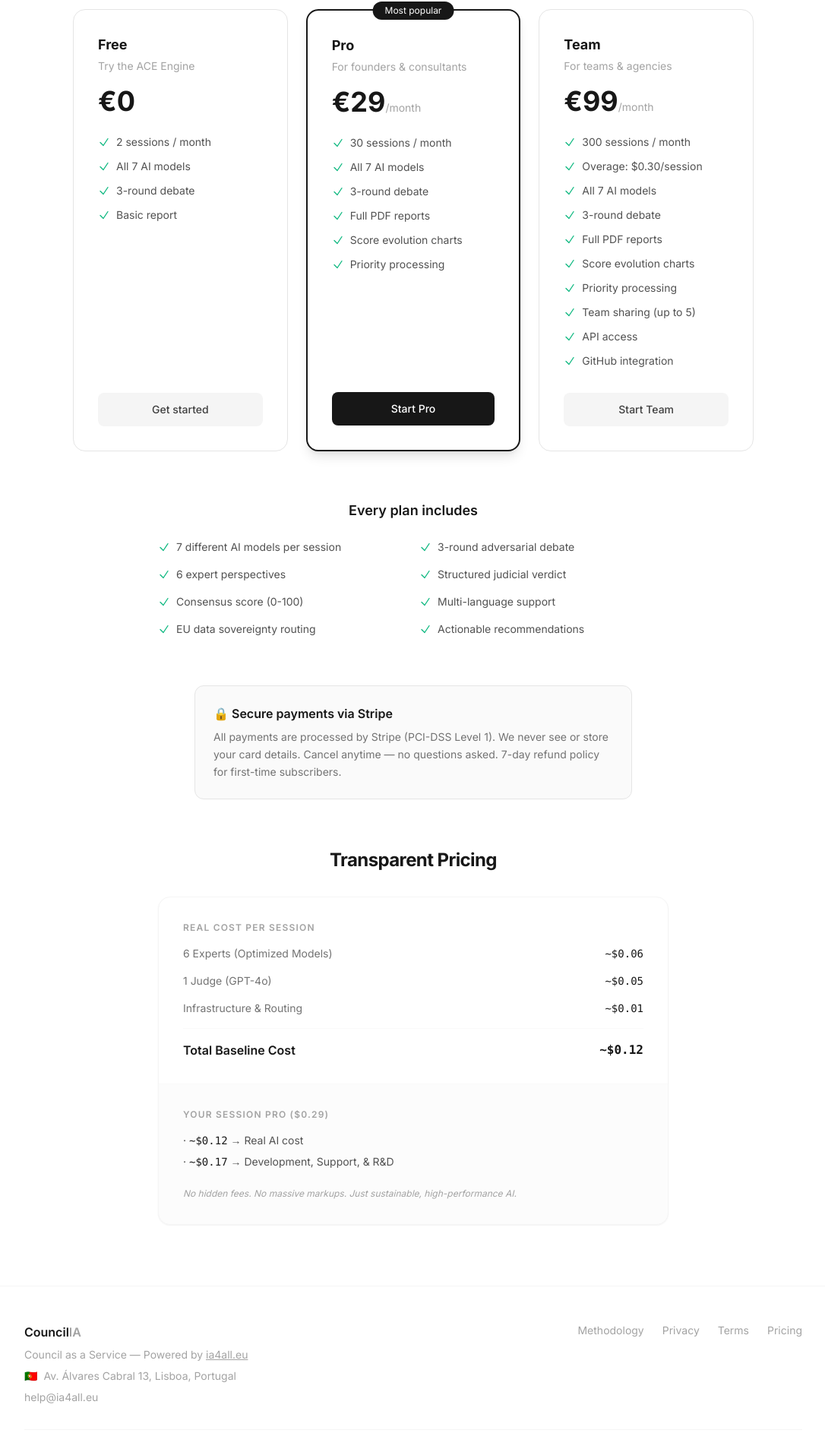
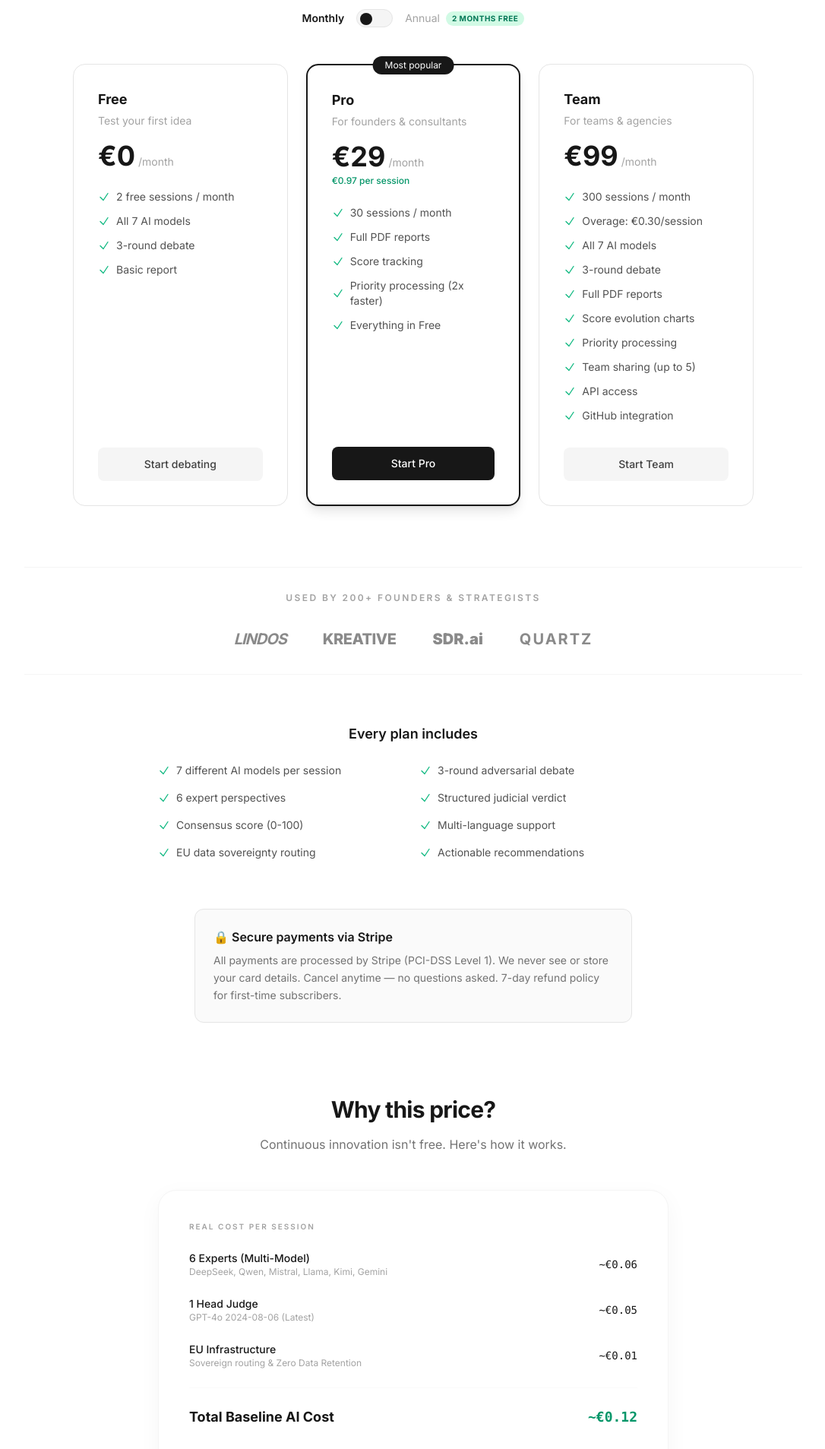
Before and after one commit to negraodenio/council, a Next.js app: page /pricing in a window 1280 px wide. Shown: the part 300-2207 px from the top of the page at 76% size, without its empty margins (96-1182 px from the left). Built offline with nearby package versions, Linux system fonts and the light colour scheme; no server answers.

Commit message:
feat: complete pricing refinement per senior review (EUR, 30 sessions, transparency, FAQ, guarantee)

```diff
--- a/src/app/page.tsx
+++ b/src/app/page.tsx
@@ -398,10 +398,10 @@ export default function Home() {
                             </span>
                             <h3 className="font-semibold mb-1">Pro</h3>
                             <div className="text-3xl font-bold mb-6">
-                                $29<span className="text-lg text-neutral-400 font-normal">/mo</span>
+                                €29<span className="text-lg text-neutral-400 font-normal">/mo</span>
                             </div>
                             <ul className="space-y-3 text-sm text-neutral-500 mb-8">
-                                <li>{"✓"} 100 sessions / month</li>
+                                <li>{"✓"} 30 sessions / month</li>
                                 <li>{"✓"} Live debate streaming</li>
                                 <li>{"✓"} Interject mid-debate</li>
                                 <li>{"✓"} Full transcript export</li>
@@ -416,11 +416,11 @@ export default function Home() {
                         <div className="bg-white p-8 rounded-xl border border-neutral-200">
                             <h3 className="font-semibold mb-1">Team</h3>
                             <div className="text-3xl font-bold mb-6">
-                                $99<span className="text-lg text-neutral-400 font-normal">/mo</span>
+                                €99<span className="text-lg text-neutral-400 font-normal">/mo</span>
                             </div>
                             <ul className="space-y-3 text-sm text-neutral-500 mb-8">
                                 <li>{"✓"} 300 sessions / month</li>
-                                <li>{"✓"} Overage: $0.30/session</li>
+                                <li>{"✓"} Overage: €0.30/session</li>
                                 <li>{"✓"} Team collaboration</li>
                                 <li>{"✓"} Custom personas</li>
                                 <li>{"✓"} EU data sovereignty</li>
--- a/src/app/pricing/PricingCards.tsx
+++ b/src/app/pricing/PricingCards.tsx
@@ -7,14 +7,14 @@ const plans = [
         name: "Free",
         price: "0",
         period: "",
-        description: "Try the ACE Engine",
+        description: "Test your first idea",
         features: [
-            "2 sessions / month",
+            "2 free sessions / month",
             "All 7 AI models",
             "3-round debate",
             "Basic report",
         ],
-        cta: "Get started",
+        cta: "Start debating",
         href: "/login",
         highlighted: false,
         priceId: null,
@@ -23,14 +23,14 @@ const plans = [
         name: "Pro",
         price: "29",
         period: "/month",
+        unitPrice: "€0.97 per session",
         description: "For founders & consultants",
         features: [
             "30 sessions / month",
-            "All 7 AI models",
-            "3-round debate",
             "Full PDF reports",
-            "Score evolution charts",
-            "Priority processing",
+            "Score tracking",
+            "Priority processing (2x faster)",
+            "Everything in Free",
         ],
         cta: "Start Pro",
         href: null,
@@ -44,7 +44,7 @@ const plans = [
         description: "For teams & agencies",
         features: [
             "300 sessions / month",
-            "Overage: $0.30/session",
+            "Overage: €0.30/session",
             "All 7 AI models",
             "3-round debate",
             "Full PDF reports",
@@ -63,6 +63,13 @@ const plans = [
 
 export function PricingCards() {
     const [loading, setLoading] = useState<string | null>(null);
+    const [isAnnual, setIsAnnual] = useState(false);
+
+    const activePlans = plans.map(plan => ({
+        ...plan,
+        displayPrice: isAnnual ? Math.round(parseInt(plan.price) * 0.8) : plan.price,
+        period: isAnnual ? "/month (billed annually)" : "/month"
+    }));
 
     async function handleCheckout(priceId: string, planName: string) {
         setLoading(planName);
@@ -86,8 +93,26 @@ export function PricingCards() {
     }
 
     return (
+        <div className="space-y-12">
+            {/* Toggle */}
+            <div className="flex items-center justify-center gap-4">
+                <span className={`text-sm ${!isAnnual ? "text-neutral-900 font-semibold" : "text-neutral-400"}`}>Monthly</span>
+                <button
+                    onClick={() => setIsAnnual(!isAnnual)}
+                    className="relative w-12 h-6 rounded-full bg-neutral-100 border border-neutral-200 transition-colors focus:outline-none"
+                >
+                    <div className={`absolute top-1 left-1 w-4 h-4 rounded-full bg-neutral-900 transition-transform ${isAnnual ? "translate-x-6" : ""}`} />
+                </button>
+                <div className="flex items-center gap-2">
+                    <span className={`text-sm ${isAnnual ? "text-neutral-900 font-semibold" : "text-neutral-400"}`}>Annual</span>
+                    <span className="bg-emerald-100 text-emerald-700 text-[10px] font-bold px-2 py-0.5 rounded-full uppercase tracking-wider">
+                        2 Months free
+                    </span>
+                </div>
+            </div>
+
             <div className="grid grid-cols-1 md:grid-cols-3 gap-6 max-w-4xl mx-auto">
-            {plans.map((plan) => (
+                {activePlans.map((plan) => (
                     <div
                         key={plan.name}
                         className={`rounded-2xl p-8 text-left flex flex-col ${plan.highlighted
@@ -105,8 +130,15 @@ export function PricingCards() {
                         <p className="text-sm text-neutral-400 mb-4">{plan.description}</p>
 
                         <div className="mb-6">
-                        <span className="text-4xl font-bold">{"\u20AC"}{plan.price}</span>
+                            <div className="flex items-baseline gap-1">
+                                <span className="text-4xl font-bold">{"\u20AC"}{plan.displayPrice}</span>
                                 <span className="text-neutral-400 text-sm">{plan.period}</span>
+                            </div>
+                            {plan.unitPrice && (
+                                <div className="text-xs text-emerald-600 font-medium mt-1">
+                                    {plan.unitPrice}
+                                </div>
+                            )}
                         </div>
 
                         <ul className="space-y-3 mb-8 flex-1">
@@ -145,5 +177,6 @@ export function PricingCards() {
                     </div>
                 ))}
             </div>
+        </div>
     );
 }
--- a/src/app/pricing/page.tsx
+++ b/src/app/pricing/page.tsx
@@ -37,6 +37,20 @@ export default function PricingPage() {
 
                     <PricingCards />
 
+                    {/* Social Proof */}
+                    <div className="mt-20 py-8 border-y border-neutral-100">
+                        <p className="text-xs uppercase tracking-[0.2em] text-neutral-400 font-semibold mb-8">
+                            Used by 200+ founders & strategists
+                        </p>
+                        <div className="flex flex-wrap justify-center gap-x-12 gap-y-8 grayscale opacity-50">
+                            {/* SVG Logos would go here, using placeholders for now */}
+                            <div className="font-bold text-neutral-900 text-xl tracking-tighter italic">LINDOS</div>
+                            <div className="font-extrabold text-neutral-900 text-xl tracking-tight">KREATIVE</div>
+                            <div className="font-black text-neutral-900 text-xl">SDR.ai</div>
+                            <div className="font-bold text-neutral-900 text-xl tracking-widest">QUARTZ</div>
+                        </div>
+                    </div>
+
                     <div className="mt-16 max-w-2xl mx-auto">
                         <h2 className="font-semibold text-lg mb-6">Every plan includes</h2>
                         <div className="grid grid-cols-1 md:grid-cols-2 gap-4 text-left text-sm">
@@ -61,38 +75,82 @@ export default function PricingPage() {
                     </div>
 
                     {/* TRANSPARENT PRICING */}
-                    <div className="mt-16 max-w-2xl mx-auto text-left">
-                        <h2 className="text-2xl font-bold tracking-tight mb-8 text-center">Transparent Pricing</h2>
-                        <div className="bg-white rounded-2xl border border-neutral-100 overflow-hidden shadow-sm">
-                            <div className="p-8 border-b border-neutral-50">
-                                <h3 className="font-semibold mb-4 text-neutral-400 uppercase text-xs tracking-widest">Real cost per session</h3>
-                                <div className="space-y-4">
+                    <div className="mt-24 max-w-2xl mx-auto text-left">
+                        <div className="text-center mb-12">
+                            <h2 className="text-3xl font-bold tracking-tight mb-4">Why this price?</h2>
+                            <p className="text-neutral-500">Continuous innovation isn{"'"}t free. Here{"'"}s how it works.</p>
+                        </div>
+
+                        <div className="bg-white rounded-3xl border border-neutral-100 overflow-hidden shadow-[0_8px_30px_rgb(0,0,0,0.04)]">
+                            <div className="p-10 border-b border-neutral-50">
+                                <h3 className="font-semibold mb-6 text-neutral-400 uppercase text-[10px] tracking-[0.2em]">Real cost per session</h3>
+                                <div className="space-y-6">
                                     <div className="flex justify-between items-center text-sm">
-                                        <span className="text-neutral-500">6 Experts (Optimized Models)</span>
-                                        <span className="font-mono text-neutral-900">~$0.06</span>
+                                        <div className="flex flex-col">
+                                            <span className="text-neutral-900 font-medium">6 Experts (Multi-Model)</span>
+                                            <span className="text-neutral-400 text-xs text-[10px]">DeepSeek, Qwen, Mistral, Llama, Kimi, Gemini</span>
+                                        </div>
+                                        <span className="font-mono text-neutral-900">~€0.06</span>
                                     </div>
                                     <div className="flex justify-between items-center text-sm">
-                                        <span className="text-neutral-500">1 Judge (GPT-4o)</span>
-                                        <span className="font-mono text-neutral-900">~$0.05</span>
+                                        <div className="flex flex-col">
+                                            <span className="text-neutral-900 font-medium">1 Head Judge</span>
+                                            <span className="text-neutral-400 text-xs text-[10px]">GPT-4o 2024-08-06 (Latest)</span>
+                                        </div>
+                                        <span className="font-mono text-neutral-900">~€0.05</span>
                                     </div>
                                     <div className="flex justify-between items-center text-sm">
-                                        <span className="text-neutral-500">Infrastructure & Routing</span>
-                                        <span className="font-mono text-neutral-900">~$0.01</span>
+                                        <div className="flex flex-col">
+                                            <span className="text-neutral-900 font-medium">EU Infrastructure</span>
+                                            <span className="text-neutral-400 text-xs text-[10px]">Sovereign routing & Zero Data Retention</span>
+                                        </div>
+                                        <span className="font-mono text-neutral-900">~€0.01</span>
                                     </div>
-                                    <div className="pt-4 border-t border-neutral-50 flex justify-between items-center">
-                                        <span className="font-semibold">Total Baseline Cost</span>
-                                        <span className="font-mono font-bold">~$0.12</span>
+                                    <div className="pt-6 border-t border-neutral-50 flex justify-between items-center">
+                                        <span className="font-bold text-lg">Total Baseline AI Cost</span>
+                                        <span className="font-mono font-bold text-lg text-emerald-600">~€0.12</span>
                                     </div>
                                 </div>
                             </div>
-                            <div className="p-8 bg-neutral-50/50">
-                                <h3 className="font-semibold mb-4 text-neutral-400 uppercase text-xs tracking-widest">Your session Pro ($0.29)</h3>
-                                <div className="space-y-2 text-sm">
-                                    <p className="text-neutral-600">{"·"} <span className="font-mono text-neutral-900">~$0.12</span> → Real AI cost</p>
-                                    <p className="text-neutral-600">{"·"} <span className="font-mono text-neutral-900">~$0.17</span> → Development, Support, & R&D</p>
+                            <div className="p-10 bg-neutral-50/50">
+                                <h3 className="font-semibold mb-6 text-neutral-400 uppercase text-[10px] tracking-[0.2em]">Pro Efficiency (€0.97/session)</h3>
+                                <div className="space-y-4 text-sm leading-relaxed">
+                                    <p className="text-neutral-600">{"·"} <span className="font-mono text-neutral-900 font-semibold">~€0.12</span> → Direct AI compute pass-through.</p>
+                                    <p className="text-neutral-600">{"·"} <span className="font-mono text-neutral-900 font-semibold">~€0.85</span> → Used for continuous R&D, human support, and infrastructure maintenance.</p>
                                 </div>
-                                <p className="mt-6 text-xs text-neutral-400 italic">No hidden fees. No massive markups. Just sustainable, high-performance AI.</p>
+                                <div className="mt-8 flex items-center justify-between p-4 bg-white rounded-2xl border border-neutral-100">
+                                    <div className="flex items-center gap-3">
+                                        <span className="text-xl">🛡️</span>
+                                        <p className="text-xs text-neutral-500 font-medium">No hidden fees. No massive markups.</p>
+                                    </div>
+                                    <div className="flex items-center gap-1.5 px-3 py-1 bg-neutral-900 text-white rounded-full scale-90 origin-right">
+                                        <span className="text-[10px] font-bold uppercase tracking-wider">7-DAY REFUND</span>
+                                    </div>
+                                </div>
                             </div>
+                        </div>
+                    </div>
+
+                    {/* FAQ */}
+                    <div className="mt-24 max-w-2xl mx-auto text-left">
+                        <h2 className="text-3xl font-bold tracking-tight mb-12 text-center">Frequently Asked Questions</h2>
+                        <div className="space-y-8">
+                            <FAQItem
+                                q="What counts as 1 session?"
+                                a="A session is a full debate loop: Language detection + 6 experts (Round 1) + Adversarial challenge (Round 2) + Defense/Synthesis (Round 3) + Final Judicial Verdict. It includes all AI model calls involved."
+                            />
+                            <FAQItem
+                                q="Is my data used for training?"
+                                a="No. We use Zero Data Retention (ZDR) APIs for all EU-sensitive routing. Your ideas and debates remain yours and are never used to train future AI models."
+                            />
+                            <FAQItem
+                                q="What happens if I run out of sessions?"
+                                a="On the Pro plan, you can purchase additional session packs. On the Team plan, overage is automatically billed at €0.30/session at the end of the month."
+                            />
+                            <FAQItem
+                                q="Can I cancel anytime?"
+                                a="Yes. You can cancel your subscription with one click through our Stripe Customer Portal. You will keep access until the end of your billing period."
+                            />
                         </div>
                     </div>
                 </div>
@@ -146,6 +204,15 @@ export default function PricingPage() {
     );
 }
 
+function FAQItem({ q, a }: { q: string; a: string }) {
+    return (
+        <div className="border-b border-neutral-100 pb-6">
+            <h4 className="font-semibold text-neutral-900 mb-2">{q}</h4>
+            <p className="text-sm text-neutral-500 leading-relaxed">{a}</p>
+        </div>
+    );
+}
+
 function Feature({ text }: { text: string }) {
     return (
         <div className="flex items-center gap-2 text-neutral-600">
```
Lines whose indentation alone changed are shown as unchanged.
